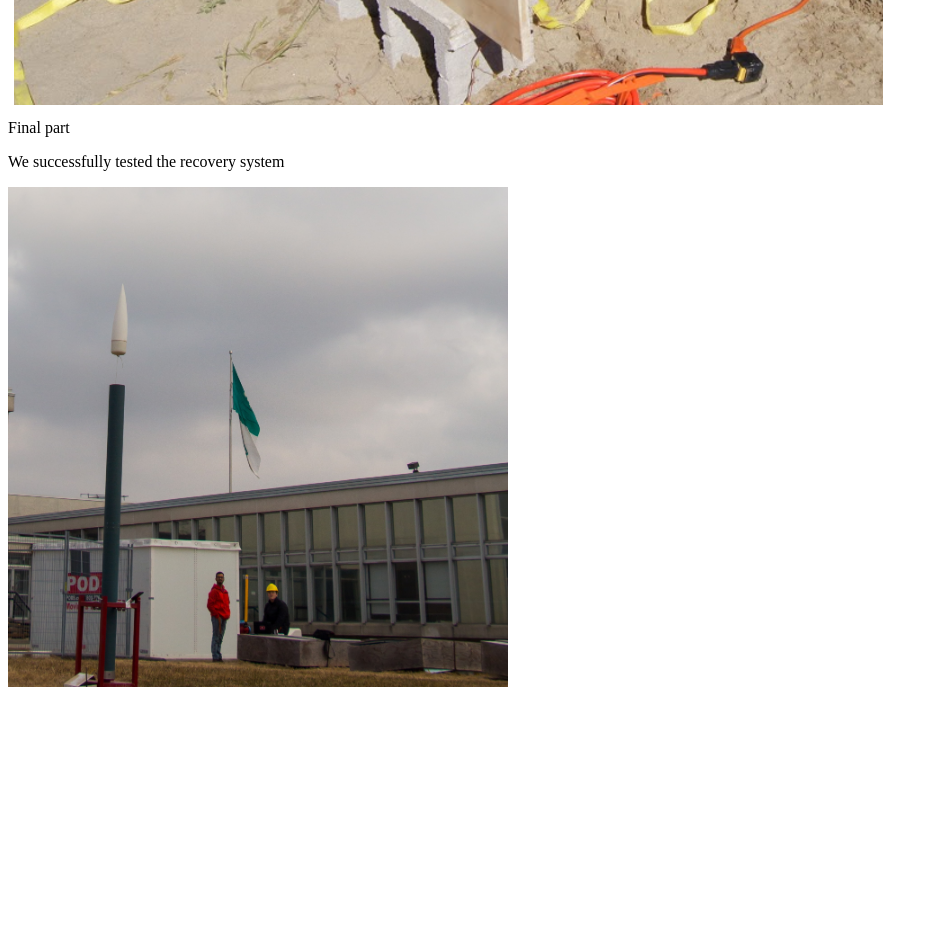
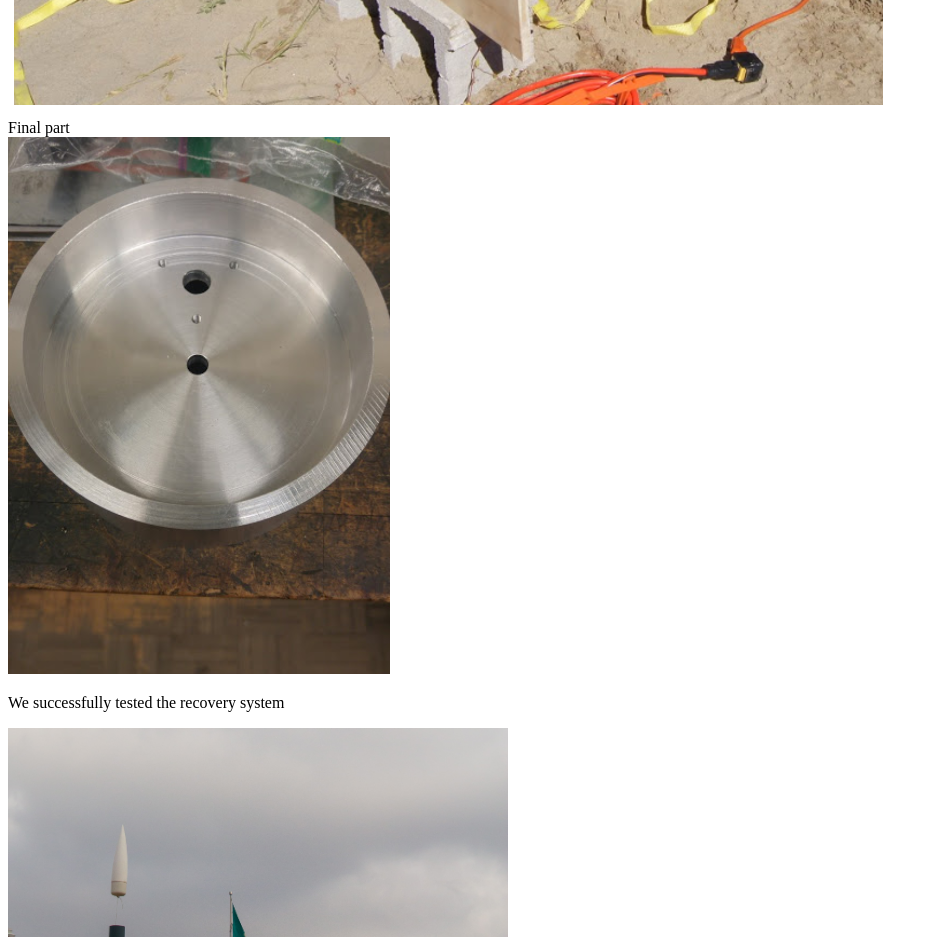
Before and after one commit to cooldecola/cooldecola.github.io, a plain HTML site: page recovery_system.html in a window 1280 px wide. Shown: the part 5820-6757 px from the top of the page, without its empty margins (0-938 px from the left). Before the commit the page ends 6519 px from the top, so only its background shows below. Drawn offline with nearby package versions, Linux system fonts and the light colour scheme; files whose address does not match are found by name.

Commit message:
Update recovery_system.html

```diff
--- a/recovery_system.html
+++ b/recovery_system.html
@@ -83,6 +83,7 @@
     <figcaption> uOttawa's machinist helping us out!</figcaption>
     <img src="rec_sys_img/p8.png" alt="">
     <figcaption>Final part</figcaption>
+    <img src="rec_sys_img/p12.png" alt="">
 
     <p>We successfully tested the recovery system</p>
     <img src="rec_sys_img/p9.jpg" width="500" alt="">
```
